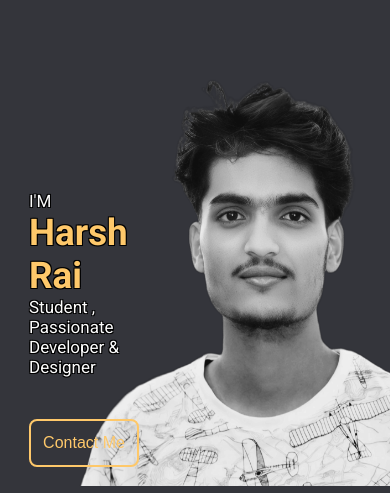
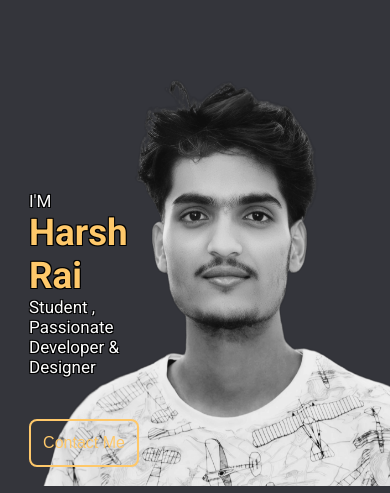
Before and after one commit to harshrai515/Portfolio_2, a plain HTML site: page index.html in a window 390 px wide. Shown: the part 87-580 px from the top of the page. Drawn offline with nearby package versions, Linux system fonts and the light colour scheme.

Commit message:
Update4 style1.css

```diff
--- a/style1.css
+++ b/style1.css
@@ -525,7 +525,7 @@ footer {
     height: 85vh;
     padding: 36px 100px;
     background-image: url(asset/file3.PNG);
-    background-position: 40px;
+    background-position: 3px;
     background-size: 120% 60%;
     background-repeat: no-repeat;
     width: 100vw;
```
